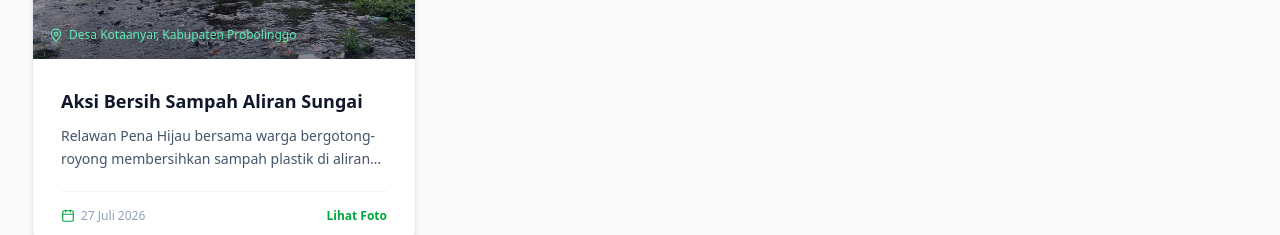
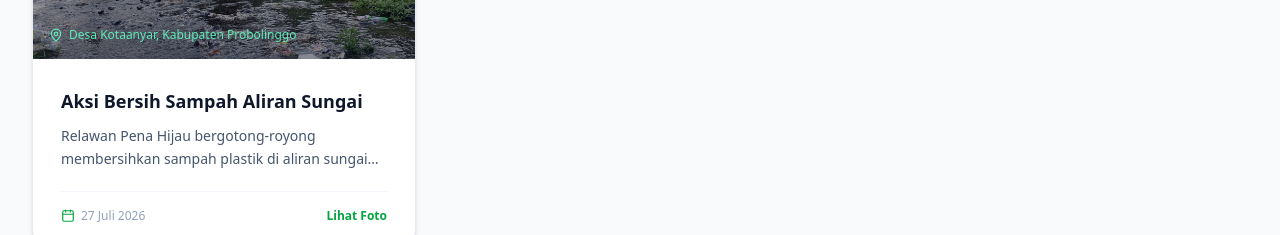
Before and after one commit to mardinajalah/pena-hijau, a Next.js app in the folder apps/frontend/: page /gallery in a window 1280 px wide. Shown: the part 1240-1475 px from the top of the page. Built offline with nearby package versions, Linux system fonts and the light colour scheme.

Commit message:
fix: Correct description text for gallery item to improve clarity

```diff
--- a/apps/frontend/components/layouts/gallery/GalleryGrid.tsx
+++ b/apps/frontend/components/layouts/gallery/GalleryGrid.tsx
@@ -32,7 +32,7 @@ const galleryData: GalleryItem[] = [
       '/gallery/sungai-kotaanyar-2026/sungai-karanganyar-6.webp',
       '/gallery/sungai-kotaanyar-2026/sungai-karanganyar-7.webp',
     ],
-    description: 'Relawan Pena Hijau bersama warga bergotong-royong membersihkan sampah plastik di aliran sungai Kotaanyar, Kabupaten Probolinggo.',
+    description: 'Relawan Pena Hijau bergotong-royong membersihkan sampah plastik di aliran sungai Kotaanyar, Kabupaten Probolinggo.',
   },
   // Tambahkan event berikutnya di sini ↓
 ];
```
